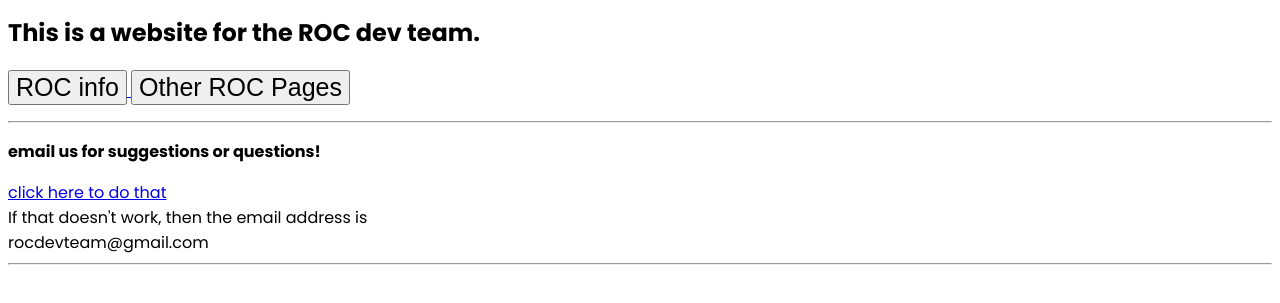
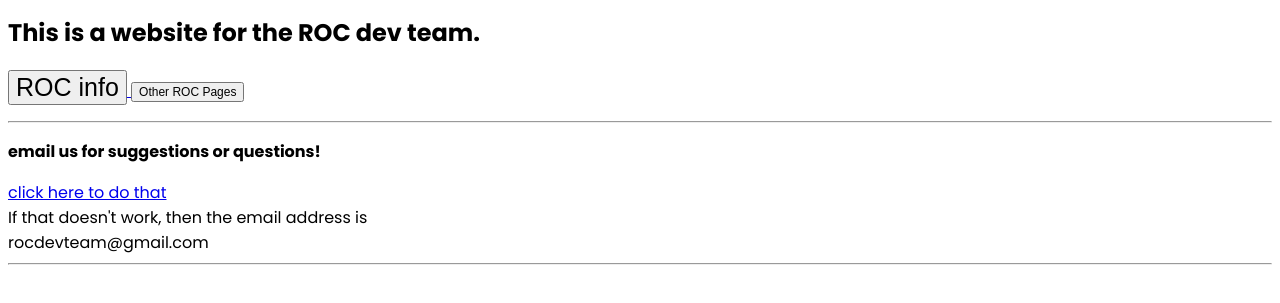
Before and after one commit to OMadsun/8044, a plain HTML site: page index.html in a window 1280 px wide. Shown: the part 241-544 px from the top of the page. Drawn offline with Linux system fonts and the light colour scheme.

Commit message:
Update index.html

```diff
--- a/index.html
+++ b/index.html
@@ -14,7 +14,7 @@
             <button style="font-size:25px">ROC info</button>
         </a>
         <a href="placeholder.html">
-            <button style="font-size:25px">Other ROC Pages</button>
+            <button style="font-size:12px">Other ROC Pages</button>
         </a>
 
         <p>
```
